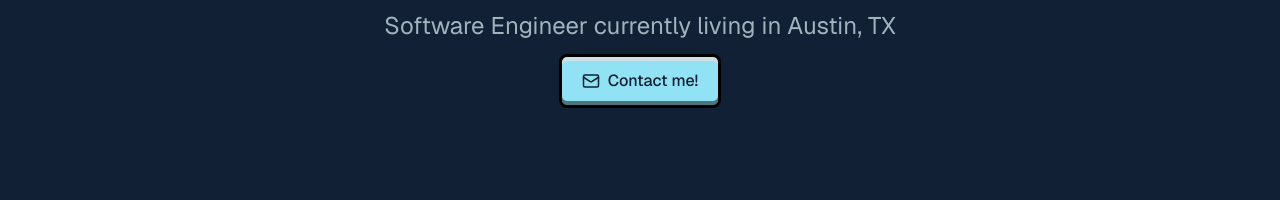
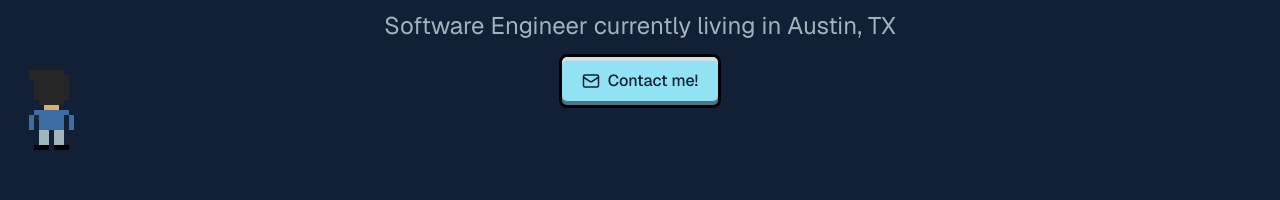
Before and after one commit to JoshuaFoate/portfolio-site, a Next.js app: page / in a window 1280 px wide. Shown: the part 230-430 px from the top of the page. Built offline with nearby package versions, Linux system fonts and the light colour scheme.

Commit message:
Add "Scroll buddy" animation

```diff
--- a/src/app/globals.css
+++ b/src/app/globals.css
@@ -30,3 +30,23 @@ button:focus-visible {
   outline-offset: 2px;
   border-radius: 2px;
 }
+
+@keyframes leg-left {
+  0%, 100% { transform: translateY(2px); }
+  50% { transform: translateY(-4px); }
+}
+
+@keyframes leg-right {
+  0%, 100% { transform: translateY(-4px); }
+  50% { transform: translateY(2px); }
+}
+
+@keyframes arm-swing {
+  0%, 100% { transform: translateX(-2px); }
+  50% { transform: translateX(2px); }
+}
+
+@keyframes head-bob {
+  0%, 100% { transform: translateY(0); }
+  50% { transform: translateY(-2px); }
+}
--- a/src/app/layout.tsx
+++ b/src/app/layout.tsx
@@ -2,6 +2,7 @@ import type { Metadata } from "next";
 import { Geist, Geist_Mono, Press_Start_2P } from "next/font/google";
 import "./globals.css";
 import Navbar from "@/components/Navbar";
+import ScrollBuddy from "@/components/ScrollBuddy";
 
 const geistSans = Geist({
   variable: "--font-geist-sans",
@@ -38,6 +39,7 @@ export default function RootLayout({ children }: LayoutProps<"/">) {
       <body className="min-h-full flex flex-col font-sans">
         <Navbar />
         {children}
+        <ScrollBuddy />
       </body>
     </html>
   );
--- /dev/null
+++ b/src/components/ScrollBuddy.tsx
@@ -0,0 +1,168 @@
+"use client";
+
+import { useEffect, useRef, useState } from "react";
+
+const messages = ["Slow down!", "Wait for me!", "Too fast!", "Hey!"];
+const PACE = 0.2;
+const VIEWPORT_OFFSET = 300;
+
+const HEAD_BACK = [
+  ".HHHHHHH...",
+  ".HHHHHHHH..",
+  "..HHHHHHH..",
+  "..HHHHHHH..",
+  "..HHHHHHH..",
+  "..HHHHHHH..",
+  "...HHHHH...",
+];
+
+const HEAD_FRONT = [
+  "...HHHHHHH.",
+  "..HHHHHHHH.",
+  "..HHHHHHH..",
+  "..HFFFFFH..",
+  "..FF.F.FF..",
+  "..FF.F.FF..",
+  "...FFFFF...",
+];
+
+const BODY_FRONT = [
+  "....FFF....",
+  "..###T###..",
+  ".#H##T##.#.",
+  ".A.##T##.A.",
+  ".A.#####.A.",
+  "...LL.RR...",
+  "...LL.RR...",
+  "...LL.RR...",
+  "..lll.rrr..",
+];
+
+const BODY_BACK = [
+  "....FFF....",
+  "..#######..",
+  ".#H#####.#.",
+  ".A.#####.A.",
+  ".A.#####.A.",
+  "...LL.RR...",
+  "...LL.RR...",
+  "...LL.RR...",
+  "..lll.rrr..",
+];
+
+const BACK_SPRITE = [...HEAD_BACK, ...BODY_BACK];
+const FRONT_SPRITE = [...HEAD_FRONT, ...BODY_FRONT];
+
+function PixelSprite({ running, direction }: { running: boolean; direction: "up" | "down" }) {
+  const sprite = direction === "up" ? BACK_SPRITE : FRONT_SPRITE;
+  return (
+    <div className="grid grid-cols-[repeat(11,5px)] grid-rows-[repeat(16,5px)]">
+      {sprite.flatMap((row, y) =>
+        row.split("").map((cell, x) => {
+          if (cell === ".") return <div key={`${y}-${x}`} />;
+          const color =
+            cell === "H" ? "bg-neutral-800" :
+            cell === "F" ? "bg-[#e0ac69]" :
+            cell === "T" ? "bg-red-600" :
+            cell === "#" || cell === "A" ? "bg-[#3b6ea5]" :
+            cell === "L" || cell === "R" ? "bg-muted" :
+            "bg-black";
+          const anim = !running
+            ? ""
+            : cell === "H" || cell === "F"
+            ? " animate-[head-bob_0.3s_ease-in-out_infinite]"
+            : cell === "A"
+            ? " animate-[arm-swing_0.3s_ease-in-out_infinite]"
+            : cell === "L" || cell === "l"
+            ? " animate-[leg-left_0.3s_ease-in-out_infinite]"
+            : cell === "R" || cell === "r"
+            ? " animate-[leg-right_0.3s_ease-in-out_infinite]"
+            : "";
+          return <div key={`${y}-${x}`} className={`${color}${anim}`} />;
+        })
+      )}
+    </div>
+  );
+}
+
+export default function ScrollBuddy() {
+  const [running, setRunning] = useState(false);
+  const [direction, setDirection] = useState<"up" | "down">("down");
+  const [bubble, setBubble] = useState<string | null>(null);
+  const buddyY = useRef(0);
+  const runningRef = useRef(false);
+  const directionRef = useRef<"up" | "down">("down");
+  const elRef = useRef<HTMLDivElement>(null);
+  const bubbleCooldown = useRef(0);
+  const lastFrameTime = useRef(0);
+  const scrolledSinceBubble = useRef(0);
+  const lastScrollYForBubble = useRef(0);
+
+  useEffect(() => {
+    buddyY.current = window.scrollY + VIEWPORT_OFFSET;
+    lastScrollYForBubble.current = window.scrollY;
+
+    function onScroll() {
+      const y = window.scrollY;
+      scrolledSinceBubble.current += Math.abs(y - lastScrollYForBubble.current);
+      lastScrollYForBubble.current = y;
+
+      const now = performance.now();
+      if (scrolledSinceBubble.current > 600 && now - bubbleCooldown.current > 2000) {
+        bubbleCooldown.current = now;
+        scrolledSinceBubble.current = 0;
+        setBubble(messages[Math.floor(Math.random() * messages.length)]);
+        setTimeout(() => setBubble(null), 1800);
+      }
+    }
+
+    let frameId: number;
+    function tick(time: number) {
+      const dt = lastFrameTime.current ? time - lastFrameTime.current : 0;
+      lastFrameTime.current = time;
+
+      const target = window.scrollY + VIEWPORT_OFFSET;
+      const diff = target - buddyY.current;
+      const maxStep = PACE * dt;
+
+      buddyY.current += Math.abs(diff) <= maxStep ? diff : Math.sign(diff) * maxStep;
+      if (elRef.current) elRef.current.style.top = `${buddyY.current}px`;
+
+      const isMoving = Math.abs(diff) > 2;
+      if (isMoving !== runningRef.current) {
+        runningRef.current = isMoving;
+        setRunning(isMoving);
+      }
+      if (isMoving) {
+        const dir = diff > 0 ? "down" : "up";
+        if (dir !== directionRef.current) {
+          directionRef.current = dir;
+          setDirection(dir);
+        }
+      }
+
+      frameId = requestAnimationFrame(tick);
+    }
+
+    window.addEventListener("scroll", onScroll, { passive: true });
+    frameId = requestAnimationFrame(tick);
+
+    return () => {
+      window.removeEventListener("scroll", onScroll);
+      cancelAnimationFrame(frameId);
+    };
+  }, []);
+
+  return (
+    <div ref={elRef} className="absolute left-6 z-40">
+      <div className="relative w-9">
+        {bubble && (
+          <div className="absolute -top-10 left-0 bg-foreground text-background border-2 border-black rounded-md px-3 py-1.5 text-sm font-pixel shadow-[inset_0_2px_0_0_#cfdfe3,inset_0_-2px_0_0_#4b7581] whitespace-nowrap">
+            {bubble}
+          </div>
+        )}
+        <PixelSprite running={running} direction={direction} />
+      </div>
+    </div>
+  );
+}
```
